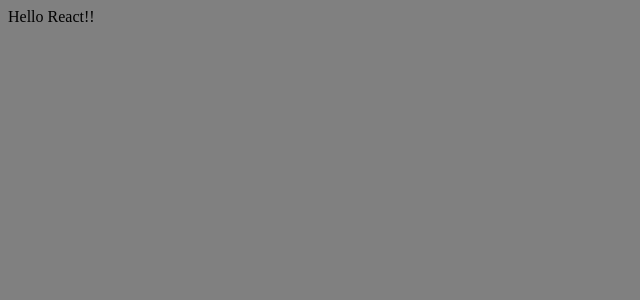
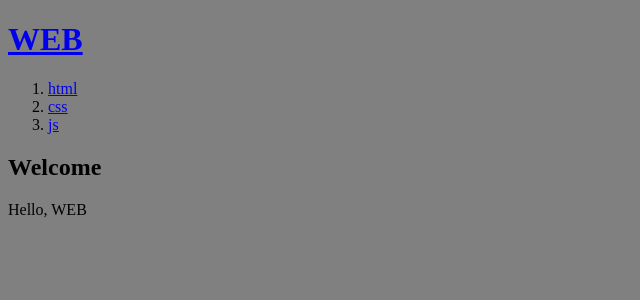
Before and after one commit to kkw-11/ReactTest, a React (Create React App) app: page / in a window 1280 px wide. Shown: the top 300 px of the page, without its empty margins (0-640 px from the left). Built offline with nearby package versions, Linux system fonts and the light colour scheme; the HTML template or start-up script is replaced by a standard one.

Commit message:
feat:make component

```diff
--- a/src/App.js
+++ b/src/App.js
@@ -1,10 +1,37 @@
 import logo from './logo.svg';
 import './App.css';
+
+function Header(){
+  return <header>
+  <h1>
+    <a href="/">WEB</a>
+  </h1>
+</header>
+}
+
+function Nav(){
+  return <nav>
+  <ol>
+    <li><a href="/read/1">html</a></li>
+    <li><a href="/read/2">css</a></li>
+    <li><a href="/read/3">js</a></li>
+  </ol>
+</nav>
+}
+
+function Article(){
+  return <article>
+  <h2>Welcome</h2>
+  Hello, WEB
+</article>
+}
 
 function App() {
   return (
     <div className="App">
-      Hello React!!
+      <Header></Header>
+      <Nav></Nav>
+      <Article></Article>
     </div>
   );
 }
```
